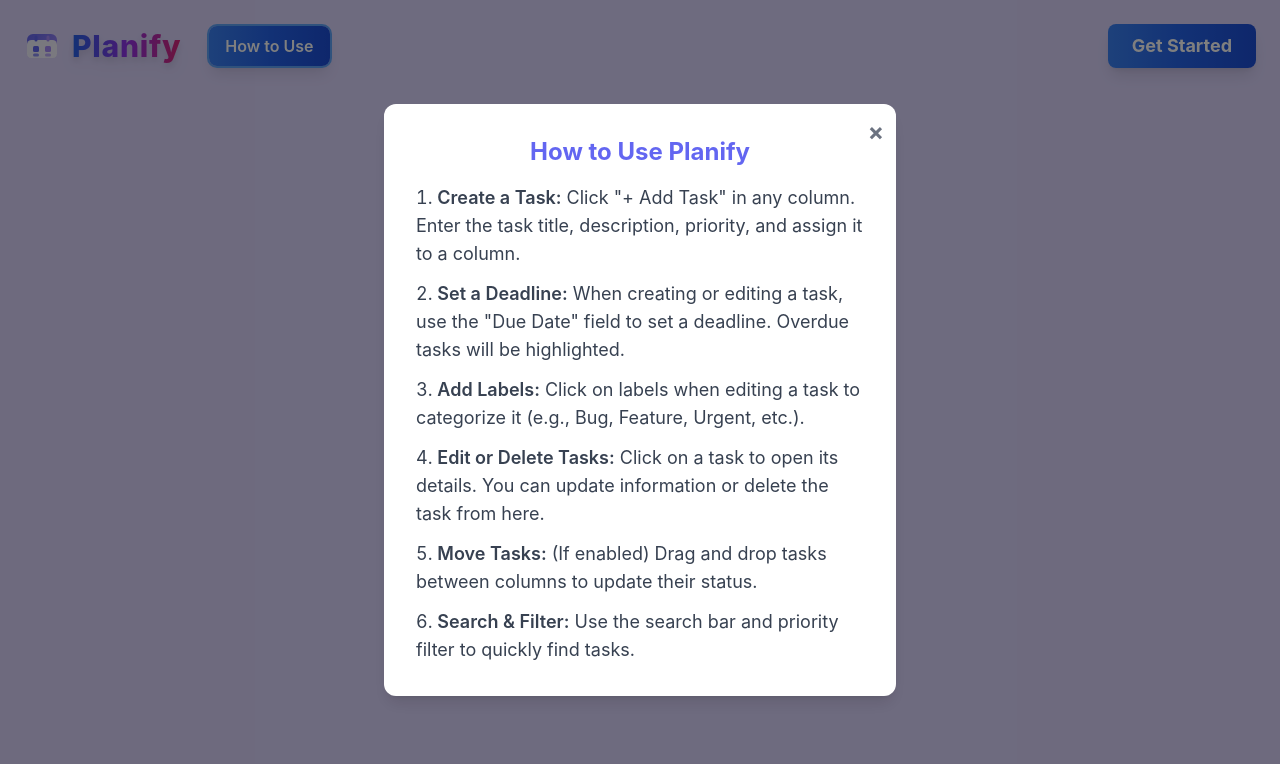
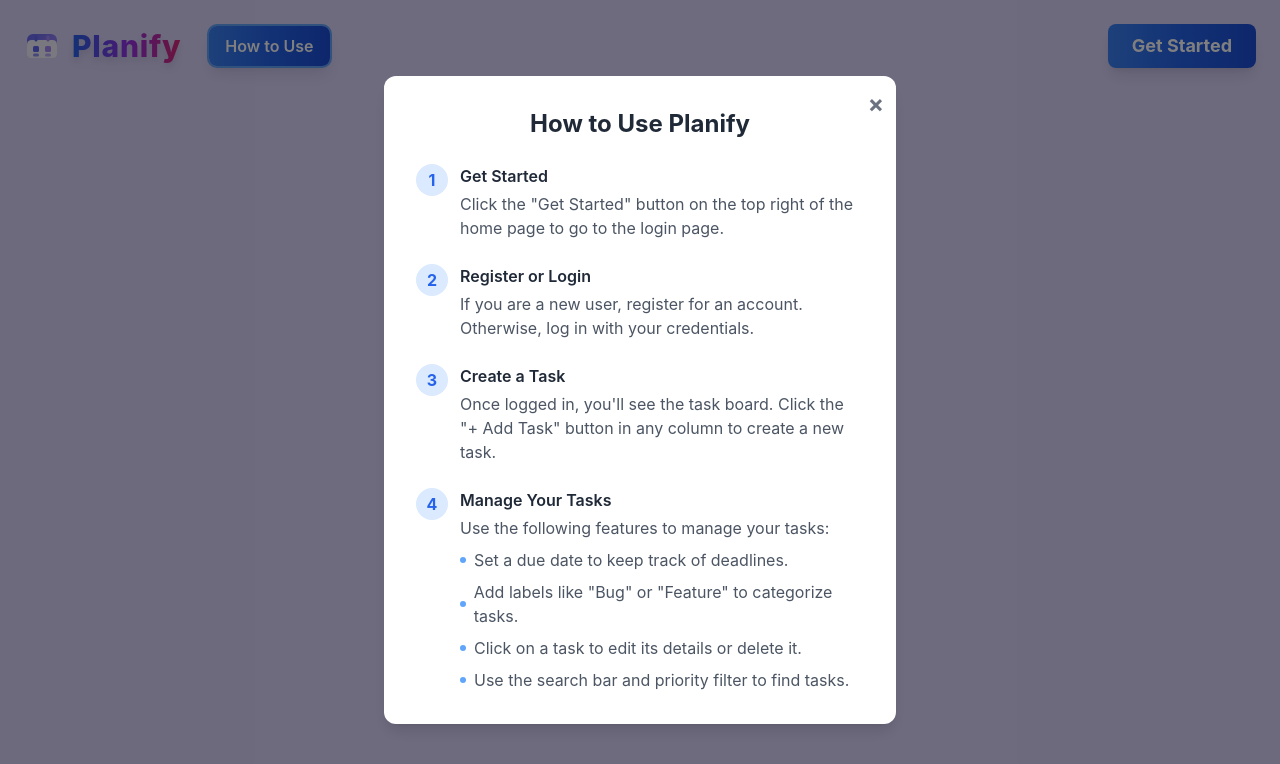
Before and after one commit to terminator2299/Kanvas, a React (Create React App) app in the folder client/: page / in a window 1280 px wide. Both pictures are taken after a click on the button "How to Use". Shown: the top 764 px of the page. Built offline with nearby package versions, Linux system fonts and the light colour scheme; no server answers.

Commit message:
feat: Re-apply updated 'How to Use' modal instructions

```diff
--- a/client/src/components/Home.js
+++ b/client/src/components/Home.js
@@ -81,7 +81,7 @@ export default function Home() {
       {/* How to Use Modal */}
       {showModal && (
         <div className="fixed inset-0 z-50 flex items-center justify-center bg-black bg-opacity-50 px-2">
-          <div className="bg-white dark:bg-dark-card rounded-xl p-4 sm:p-8 max-w-lg w-full shadow-lg relative">
+          <div className="bg-white dark:bg-gray-800 rounded-xl p-4 sm:p-8 max-w-lg w-full shadow-lg relative">
             <button
               onClick={() => setShowModal(false)}
               className="absolute top-2 right-2 sm:top-3 sm:right-3 text-gray-500 hover:text-gray-800 dark:hover:text-gray-200 text-xl sm:text-2xl font-bold focus:outline-none"
@@ -89,27 +89,58 @@ export default function Home() {
             >
               &times;
             </button>
-            <h2 className="text-xl sm:text-2xl font-bold mb-4 text-center text-primary dark:text-dark-primary">How to Use Planify</h2>
-            <ol className="list-decimal list-inside space-y-2 sm:space-y-3 text-gray-700 dark:text-gray-200 text-base sm:text-lg">
-              <li>
-                <span className="font-semibold">Create a Task:</span> Click "+ Add Task" in any column. Enter the task title, description, priority, and assign it to a column.
-              </li>
-              <li>
-                <span className="font-semibold">Set a Deadline:</span> When creating or editing a task, use the "Due Date" field to set a deadline. Overdue tasks will be highlighted.
-              </li>
-              <li>
-                <span className="font-semibold">Add Labels:</span> Click on labels when editing a task to categorize it (e.g., Bug, Feature, Urgent, etc.).
-              </li>
-              <li>
-                <span className="font-semibold">Edit or Delete Tasks:</span> Click on a task to open its details. You can update information or delete the task from here.
-              </li>
-              <li>
-                <span className="font-semibold">Move Tasks:</span> (If enabled) Drag and drop tasks between columns to update their status.
-              </li>
-              <li>
-                <span className="font-semibold">Search & Filter:</span> Use the search bar and priority filter to quickly find tasks.
-              </li>
-            </ol>
+            <h2 className="text-xl sm:text-2xl font-bold mb-6 text-center text-gray-800 dark:text-white">How to Use Planify</h2>
+            <div className="space-y-6">
+              <div className="flex items-start">
+                <span className="flex-shrink-0 w-8 h-8 flex items-center justify-center rounded-full bg-blue-100 dark:bg-blue-900 text-blue-600 dark:text-blue-300 font-bold mr-3">1</span>
+                <div>
+                  <h3 className="font-semibold text-gray-800 dark:text-white mb-1">Get Started</h3>
+                  <p className="text-gray-600 dark:text-gray-300">Click the "Get Started" button on the top right of the home page to go to the login page.</p>
+                </div>
+              </div>
+
+              <div className="flex items-start">
+                <span className="flex-shrink-0 w-8 h-8 flex items-center justify-center rounded-full bg-blue-100 dark:bg-blue-900 text-blue-600 dark:text-blue-300 font-bold mr-3">2</span>
+                <div>
+                  <h3 className="font-semibold text-gray-800 dark:text-white mb-1">Register or Login</h3>
+                  <p className="text-gray-600 dark:text-gray-300">If you are a new user, register for an account. Otherwise, log in with your credentials.</p>
+                </div>
+              </div>
+
+              <div className="flex items-start">
+                <span className="flex-shrink-0 w-8 h-8 flex items-center justify-center rounded-full bg-blue-100 dark:bg-blue-900 text-blue-600 dark:text-blue-300 font-bold mr-3">3</span>
+                <div>
+                  <h3 className="font-semibold text-gray-800 dark:text-white mb-1">Create a Task</h3>
+                  <p className="text-gray-600 dark:text-gray-300">Once logged in, you'll see the task board. Click the "+ Add Task" button in any column to create a new task.</p>
+                </div>
+              </div>
+
+              <div className="flex items-start">
+                <span className="flex-shrink-0 w-8 h-8 flex items-center justify-center rounded-full bg-blue-100 dark:bg-blue-900 text-blue-600 dark:text-blue-300 font-bold mr-3">4</span>
+                <div>
+                  <h3 className="font-semibold text-gray-800 dark:text-white mb-1">Manage Your Tasks</h3>
+                  <p className="text-gray-600 dark:text-gray-300 mb-2">Use the following features to manage your tasks:</p>
+                  <ul className="space-y-2 text-gray-600 dark:text-gray-300">
+                    <li className="flex items-center">
+                      <span className="w-1.5 h-1.5 rounded-full bg-blue-400 dark:bg-blue-500 mr-2"></span>
+                      Set a due date to keep track of deadlines.
+                    </li>
+                    <li className="flex items-center">
+                      <span className="w-1.5 h-1.5 rounded-full bg-blue-400 dark:bg-blue-500 mr-2"></span>
+                      Add labels like "Bug" or "Feature" to categorize tasks.
+                    </li>
+                    <li className="flex items-center">
+                      <span className="w-1.5 h-1.5 rounded-full bg-blue-400 dark:bg-blue-500 mr-2"></span>
+                      Click on a task to edit its details or delete it.
+                    </li>
+                    <li className="flex items-center">
+                      <span className="w-1.5 h-1.5 rounded-full bg-blue-400 dark:bg-blue-500 mr-2"></span>
+                      Use the search bar and priority filter to find tasks.
+                    </li>
+                  </ul>
+                </div>
+              </div>
+            </div>
           </div>
         </div>
       )}
```
